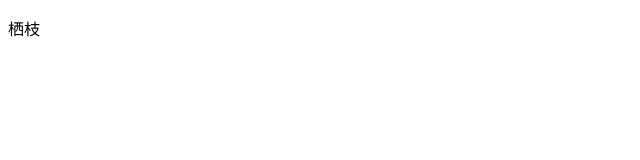
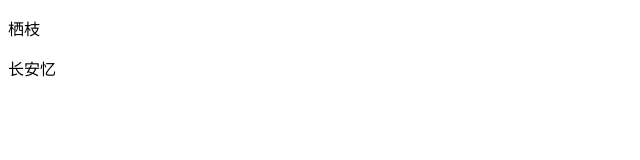
Before and after one commit to zhinian713/icoHM45, a plain HTML site: page index.html in a window 1280 px wide. Shown: the full height of the page, 0-640 px from the left. Drawn offline with Linux system fonts and the light colour scheme.

Commit message:
长安忆

```diff
--- a/index.html
+++ b/index.html
@@ -8,5 +8,6 @@
 </head>
 <body>
     <p>栖枝</p>
+    <p>长安忆</p>
 </body>
 </html>
```
